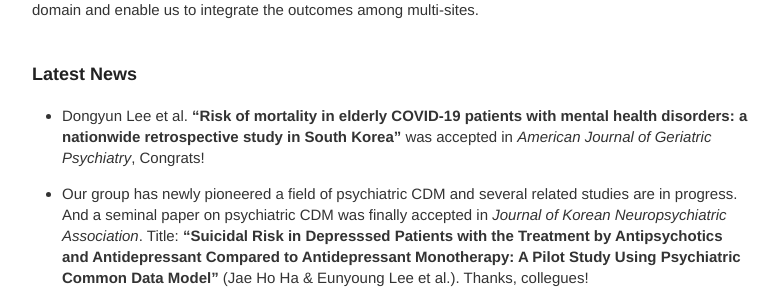
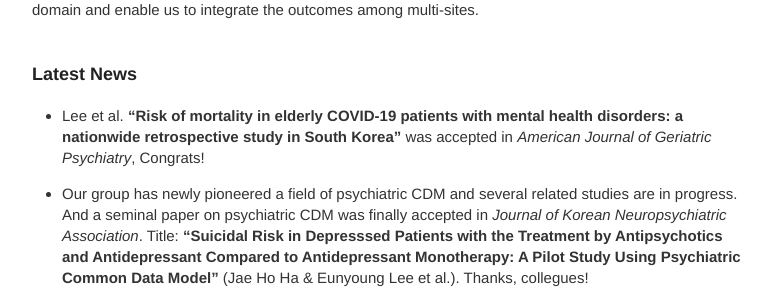
Before and after one commit to neurostat-lab/neurostat-lab.github.io, a Jekyll site: the page built from _posts/2020-08-06-Welcome-to-the-NeuroSTAT-lab.md, in a window 1280 px wide. Shown: the part 351-651 px from the top of the page, without its empty margins (248-1028 px from the left). Built offline with Jekyll 4.4.1, drawn with Linux system fonts in a browser that asks for light colours.

Commit message:
Update 2020-08-06-Welcome-to-the-NeuroSTAT-lab.md

```diff
--- a/_posts/2020-08-06-Welcome-to-the-NeuroSTAT-lab.md
+++ b/_posts/2020-08-06-Welcome-to-the-NeuroSTAT-lab.md
@@ -5,7 +5,7 @@ Laboratory of Neuroimaging and Statistics for biomedical data science (NeuroSTAT
 <br>
 #### Latest News
 
-* Dongyun Lee et al. **"Risk of mortality in elderly COVID-19 patients with mental health disorders: a nationwide retrospective study in South Korea"** was accepted in _American Journal of Geriatric Psychiatry_, Congrats! <br>
+* Lee et al. **"Risk of mortality in elderly COVID-19 patients with mental health disorders: a nationwide retrospective study in South Korea"** was accepted in _American Journal of Geriatric Psychiatry_, Congrats! <br>
 
 * Our group has newly pioneered a field of psychiatric CDM and several related studies are in progress. And a seminal paper on psychiatric CDM was finally accepted in _Journal of Korean Neuropsychiatric Association_.
 Title: **"Suicidal Risk in Depresssed Patients with the Treatment by Antipsychotics and Antidepressant Compared to Antidepressant Monotherapy: A Pilot Study Using Psychiatric Common Data Model"** (Jae Ho Ha & Eunyoung Lee et al.). Thanks, collegues!  <br>
```
